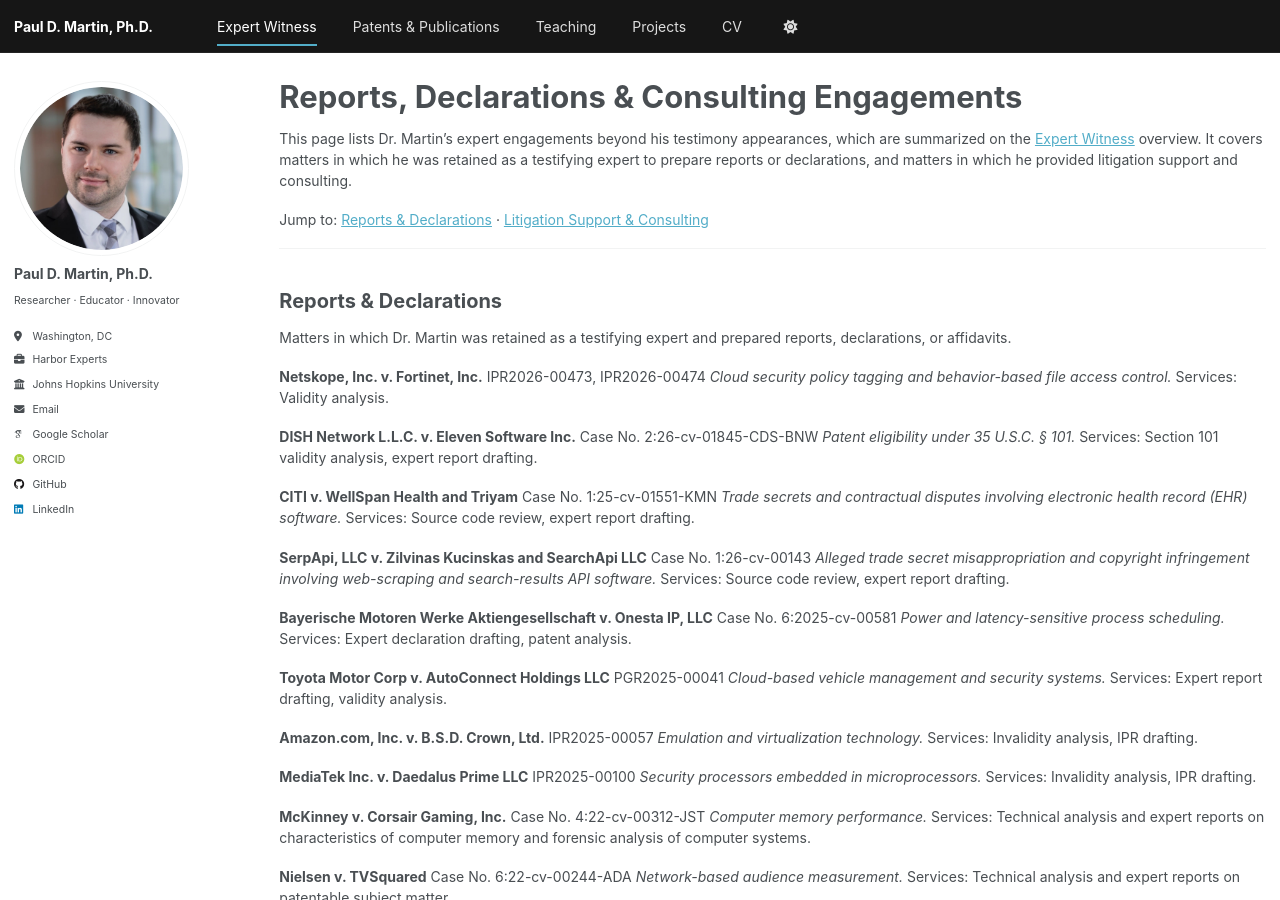
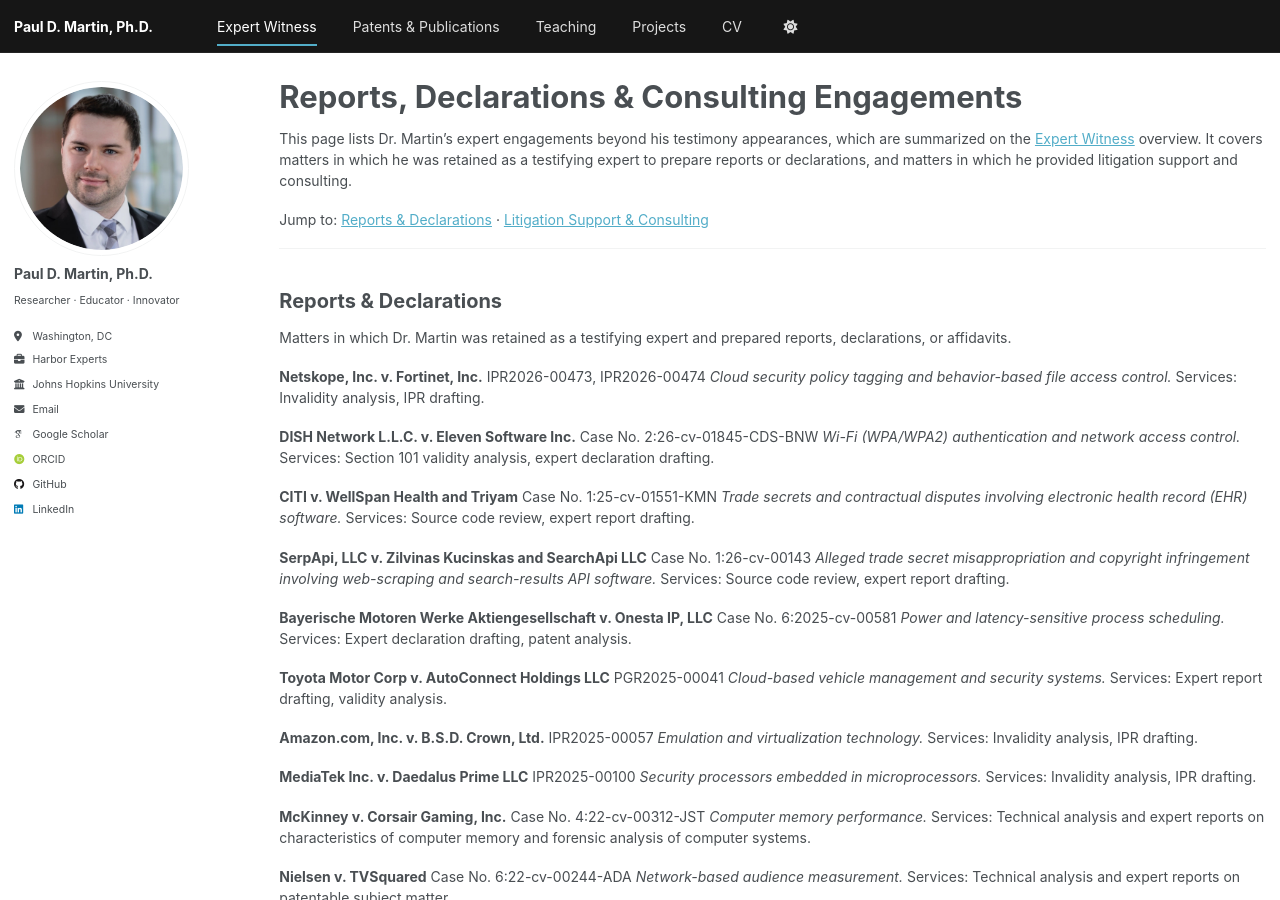
Before and after one commit to pauldmartinphd/pauldmartinphd.github.io, a Jekyll site: the page built from _pages/expert-witness-engagements.md, in a window 1280 px wide and 900 px high. Built offline with Jekyll 4.4.1, drawn with Linux system fonts in a browser that asks for light colours; some web fonts are replaced.

Commit message:
Netskope services; DISH technology and declaration

```diff
--- a/_pages/expert-witness-engagements.md
+++ b/_pages/expert-witness-engagements.md
@@ -19,12 +19,12 @@
 **Netskope, Inc. v. Fortinet, Inc.**
 IPR2026-00473, IPR2026-00474
 *Cloud security policy tagging and behavior-based file access control.*
-Services: Validity analysis.
+Services: Invalidity analysis, IPR drafting.
 
 **DISH Network L.L.C. v. Eleven Software Inc.**
 Case No. 2:26-cv-01845-CDS-BNW
-*Patent eligibility under 35 U.S.C. § 101.*
-Services: Section 101 validity analysis, expert report drafting.
+*Wi-Fi (WPA/WPA2) authentication and network access control.*
+Services: Section 101 validity analysis, expert declaration drafting.
 
 **CITI v. WellSpan Health and Triyam**
 Case No. 1:25-cv-01551-KMN
```
